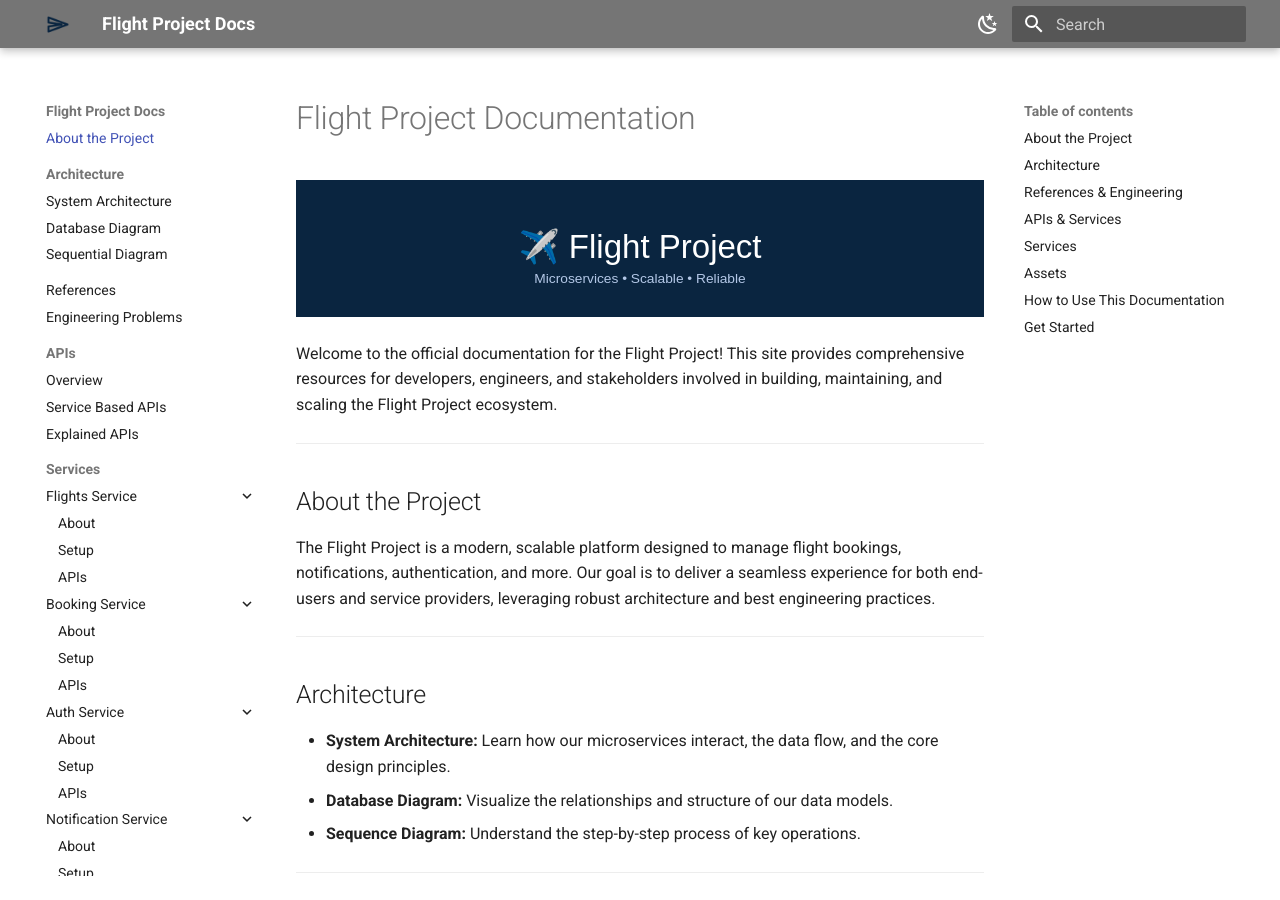
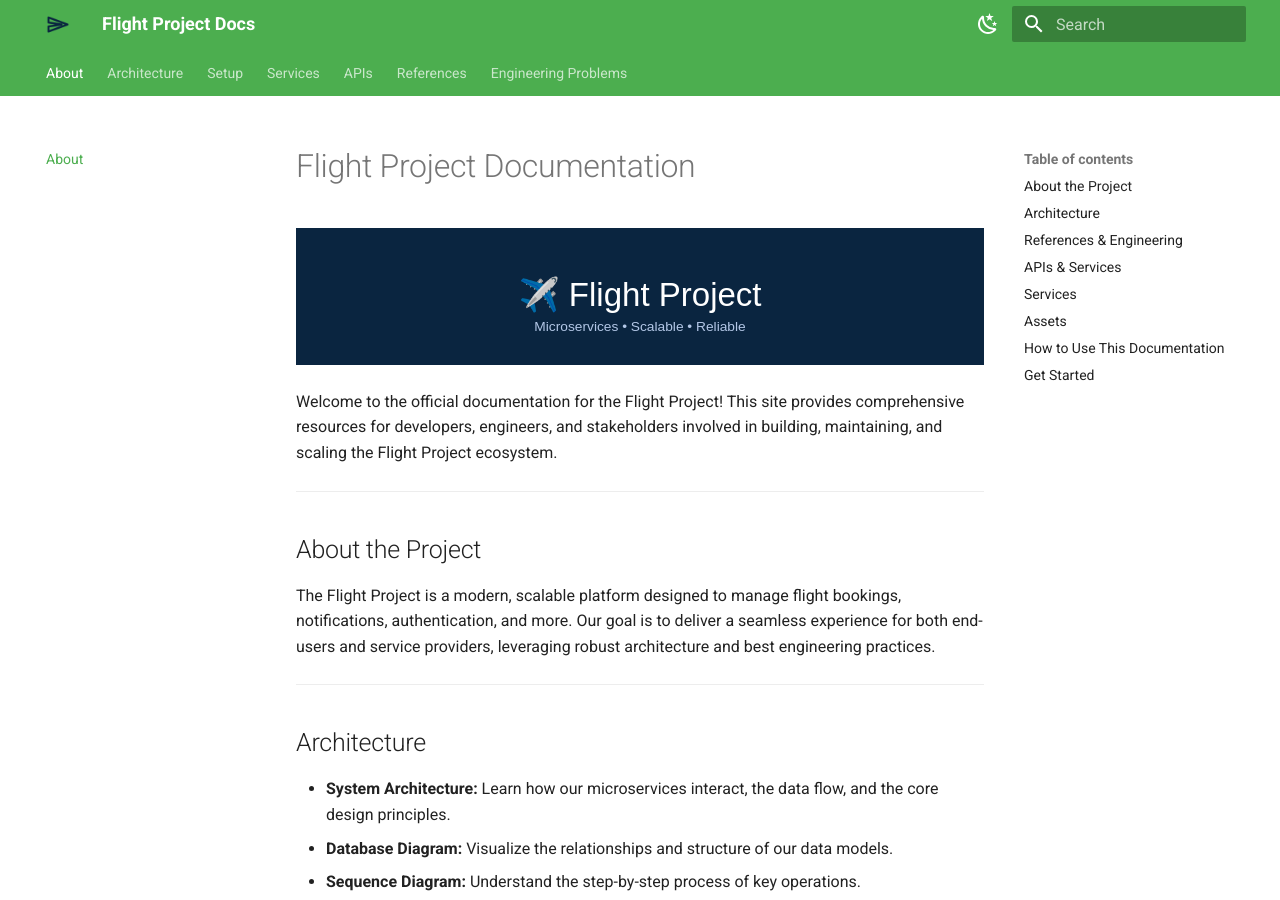
Before and after one commit to vivektarun/flight-project-docs, an MkDocs documentation site: the page built from docs/index.md, in a window 1280 px wide and 900 px high. Built offline with MkDocs 1.6.1 and Material for MkDocs 9.7.7, drawn with Linux system fonts in a browser that asks for light colours.

Commit message:
feat: change some ui

```diff
--- a/mkdocs.yml
+++ b/mkdocs.yml
@@ -8,13 +8,13 @@ theme:
   favicon: assets/logo.png
   palette:
     - scheme: default
-      primary: grey        # Light mode navbar color
+      primary: green        # Light mode navbar color
       accent: indigo
       toggle:
         icon: material/weather-night
         name: Switch to dark mode
     - scheme: slate
-      primary: grey        # Dark mode navbar color
+      primary: black        # Dark mode navbar color
       accent: indigo
       toggle:
         icon: material/weather-sunny
@@ -22,6 +22,9 @@ theme:
   features:
     - navigation.sections   # Expandable sections in nav
     - navigation.expand     # Auto expand active nav
+    - navigation.instant
+    - navigation.tabs
+    - navigation.path
     - search.suggest
     - search.highlight
     - content.code.annotate
@@ -40,31 +43,32 @@ extra:
       link: https://twitter.com/your-profile
 
 nav:
-  - About the Project: index.md
+  - About: index.md
   - Architecture:
       - System Architecture: architecture.md
       - Database Diagram: database.md
       - Sequential Diagram: sequence-diagram.md
-  - References: references.md
-  - Engineering Problems: engineering.md
+  - Setup:
+      - Flights Service Setup: services/flights/setup.md
+      - Booking Service Setup: services/booking/setup.md
+      - Auth Service Setup: services/auth/setup.md
+      - Notification Service Setup: services/notification/setup.md
+  - Services:
+      - Flights Service:
+          - About: services/flights/index.md
+          - APIs: services/flights/apis.md
+      - Booking Service:
+          - About: services/booking/index.md
+          - APIs: services/booking/apis.md
+      - Auth Service:
+          - About: services/auth/index.md
+          - APIs: services/auth/apis.md
+      - Notification Service:
+          - About: services/notification/index.md
+          - APIs: services/notification/apis.md
   - APIs:
       - Overview: apis/overview.md
       - Service Based APIs: apis/service-apis.md
       - Explained APIs: apis/explained.md
-  - Services:
-      - Flights Service:
-          - About: services/flights/index.md
-          - Setup: services/flights/setup.md
-          - APIs: services/flights/apis.md
-      - Booking Service:
-          - About: services/booking/index.md
-          - Setup: services/booking/setup.md
-          - APIs: services/booking/apis.md
-      - Auth Service:
-          - About: services/auth/index.md
-          - Setup: services/auth/setup.md
-          - APIs: services/auth/apis.md
-      - Notification Service:
-          - About: services/notification/index.md
-          - Setup: services/notification/setup.md
-          - APIs: services/notification/apis.md
+  - References: references.md
+  - Engineering Problems: engineering.md
```
